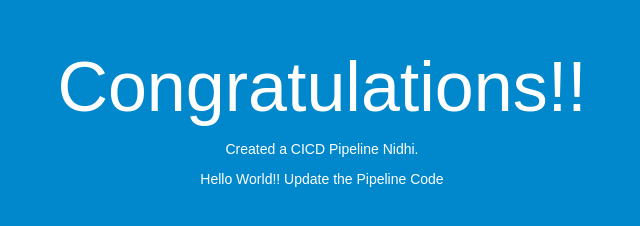
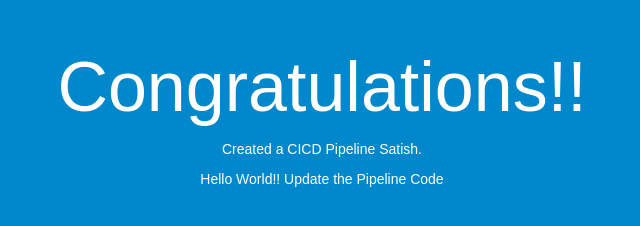
Before and after one commit to satishawsdev89/code_deploy_demo, a plain HTML site: page index.html in a window 1280 px wide. Shown: the full height of the page, 318-958 px from the left. Drawn offline with Linux system fonts and the light colour scheme.

Commit message:
Update index.html
satish

```diff
--- a/index.html
+++ b/index.html
@@ -27,7 +27,7 @@
 <body>
   <div align="center">
 <h1>Congratulations!!</h1>
-<p>Created a CICD Pipeline Nidhi.</p>
+<p>Created a CICD Pipeline Satish.</p>
     <p>Hello World!! Update the Pipeline Code</p>
   </div>
 </body>
```
